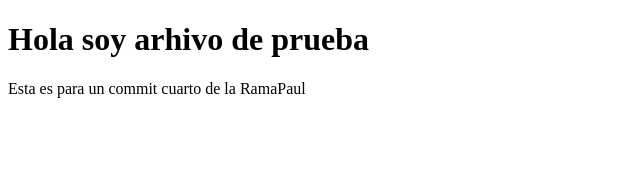
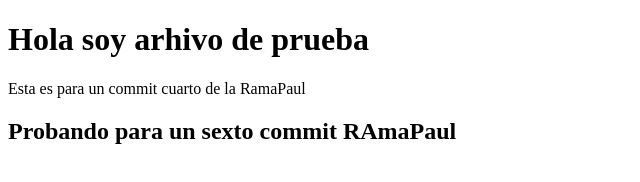
Before and after one commit to pauljs96/PROYECTO2022, a plain HTML site: page index.html in a window 1280 px wide. Shown: the whole page, without its empty margins (0-640 px from the left). Drawn offline with Linux system fonts and the light colour scheme.

Commit message:
Sexto commit para Rama Paul

```diff
--- a/index.html
+++ b/index.html
@@ -9,5 +9,6 @@
 <body>
     <h1>Hola soy arhivo de prueba</h1>
     <p>Esta es para un commit cuarto de la RamaPaul</p>
+    <h2>Probando para un sexto commit RAmaPaul</h2>
 </body>
 </html>
```
